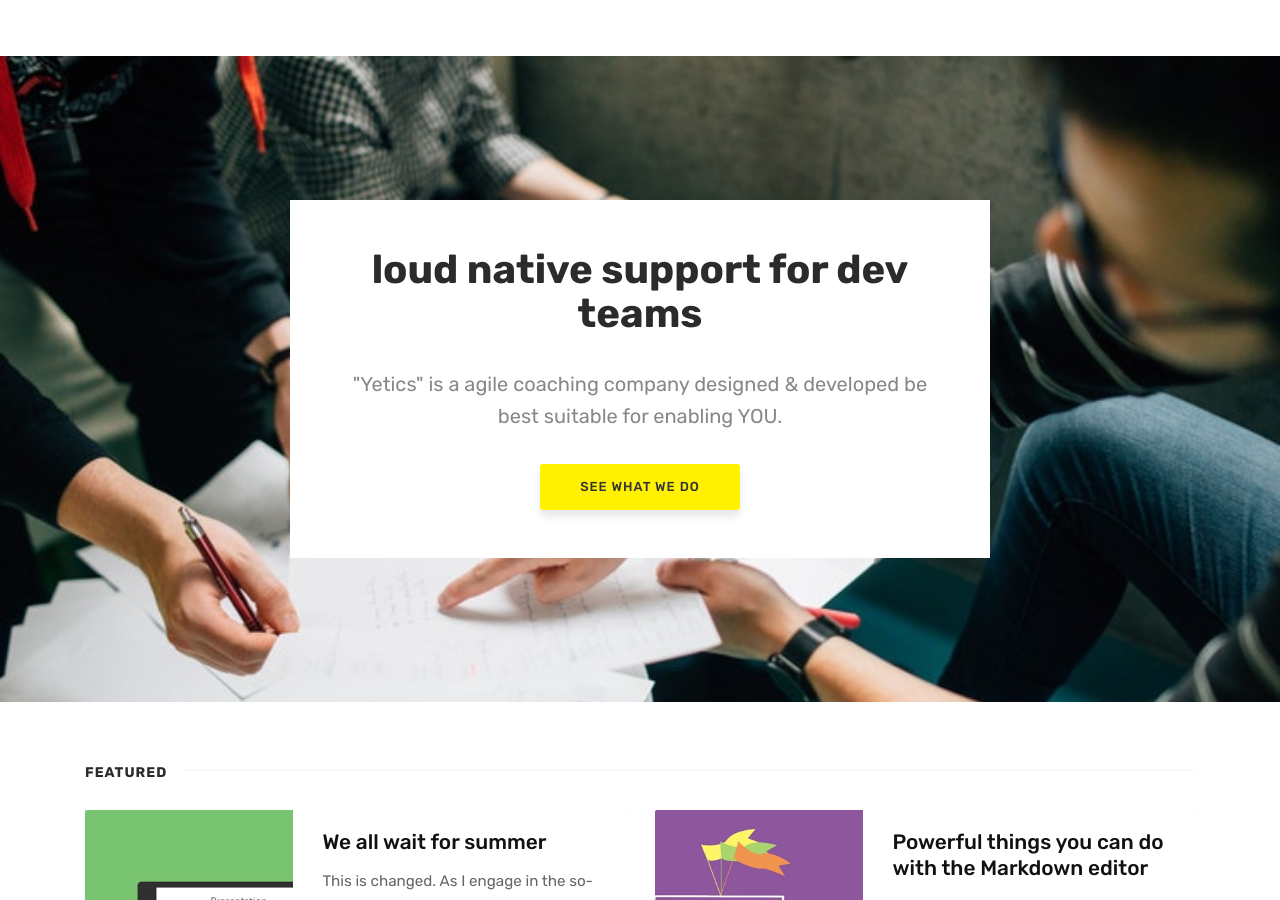
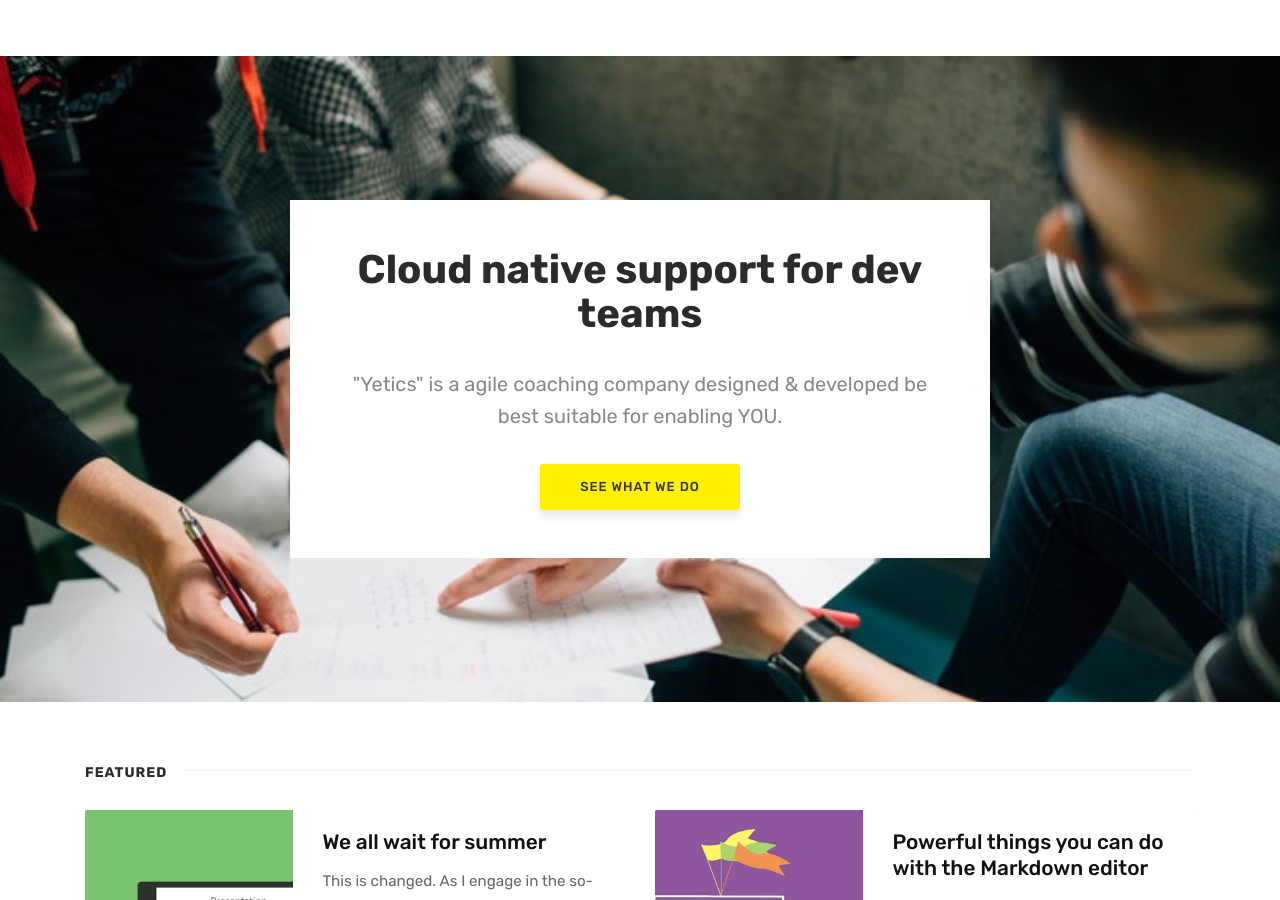
Before and after one commit to yetics/yetics.github.io, a Jekyll site: the page built from index.html, in a window 1280 px wide and 900 px high. Built offline with Jekyll 4.4.1, drawn with Linux system fonts in a browser that asks for light colours; the list of posts is cut into pages by our own code; comment, search, counter and statistics services are not loaded.

Commit message:
Updated jekyll theme

```diff
--- a/index.html
+++ b/index.html
@@ -7,7 +7,7 @@
 ================================================== -->
 <section class="intro full-width">
     <div class="wrapintro">
-        <h1>loud native support for dev teams</h1>
+        <h1>Cloud native support for dev teams</h1>
         <h2 class="lead">"Yetics" is a agile coaching company designed & developed be best suitable for enabling YOU.</h2>
         <a href="{{ site.baseurl }}/about" class="btn">See what we do</a>
     </div>
```
